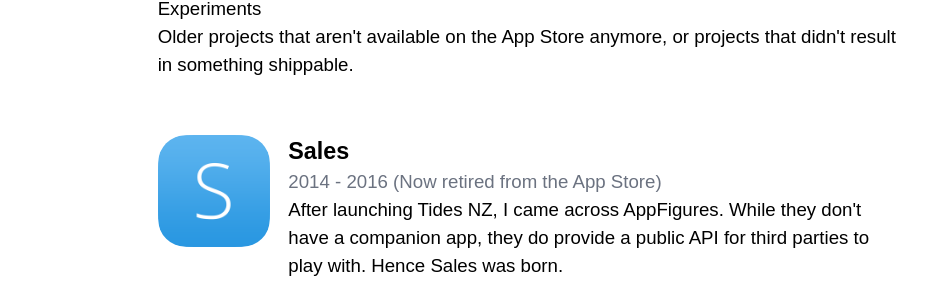
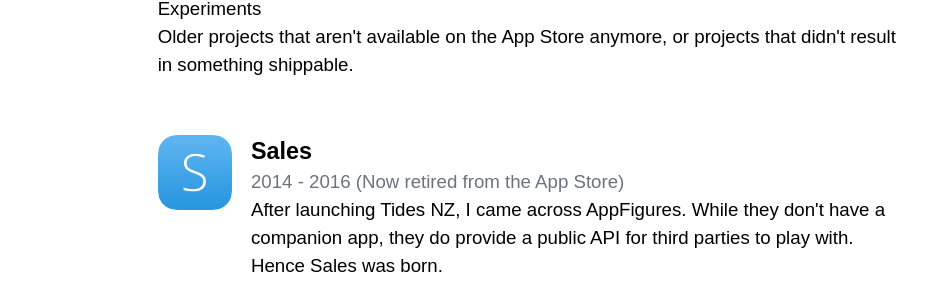
Before and after one commit to wtsnz/wtsnz.github.io, a Gatsby site: page / in a window 1280 px wide. Shown: the part 2630-2926 px from the top of the page, without its empty margins (109-1044 px from the left). Built offline with nearby package versions, Linux system fonts and the light colour scheme; Gatsby itself is replaced by a stand-in of ours; some packages are replaced by stand-ins of ours; what @tailwindcss/typography would draw is missing.

Commit message:
Fix project link style when there is no link

```diff
--- a/src/components/Project.js
+++ b/src/components/Project.js
@@ -8,7 +8,7 @@
     if (link == null) {
         return (
             <div className='flex px-4 -mx-4 space-x-4 py-4 rounded-lg'>
-            <img width="100" height="100" src={image} className="rounded-3xl w-24 h-24"/>
+            <img width="80" height="80" src={image} className="rounded-2xl w-16 h-16"/>
             <div className='flex-1'>
                 <div className="text-xl font-semibold">{title}</div>
                 <div className='font-medium text-gray-500'>{subtitle}</div>
```
